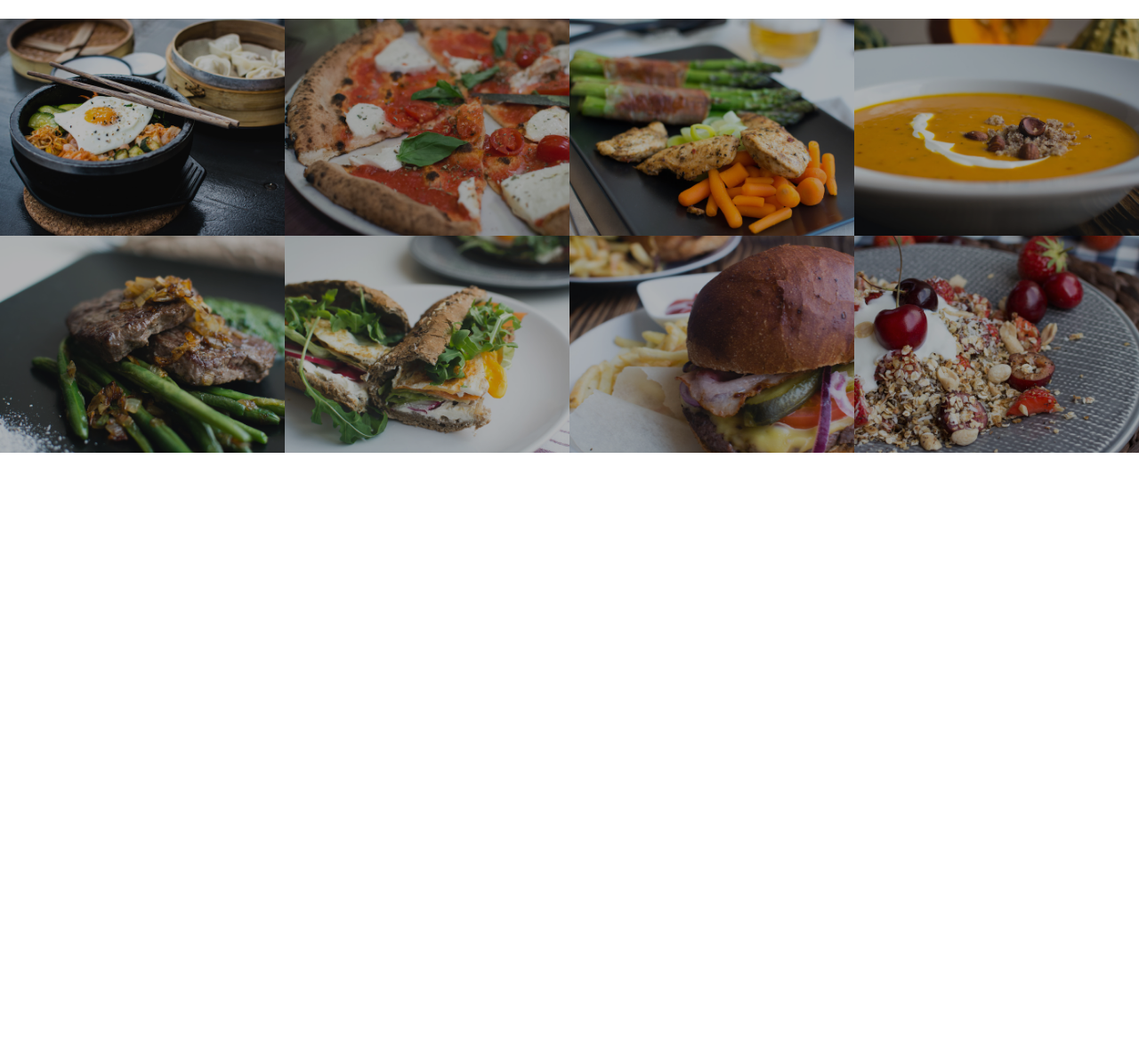
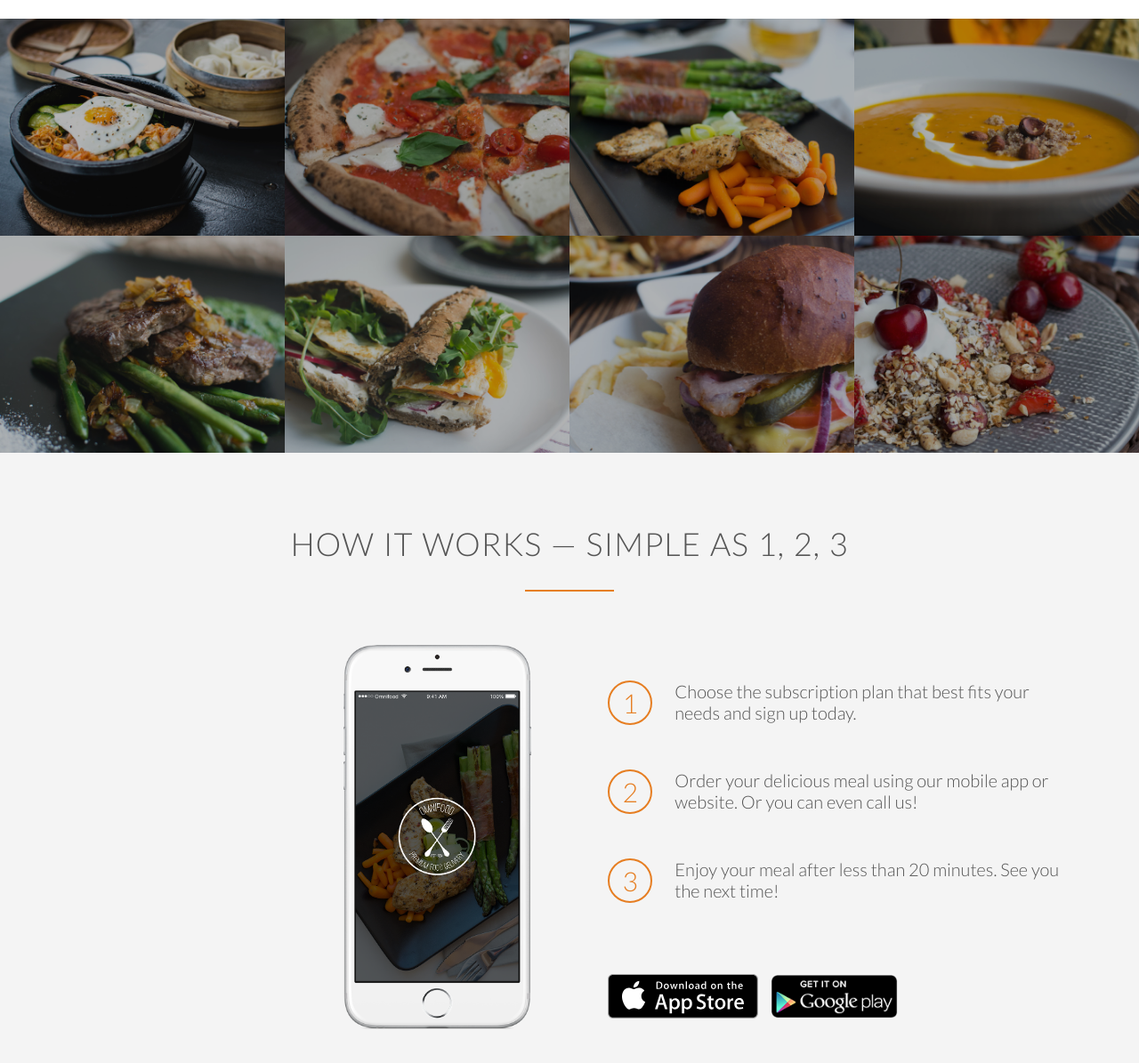
Before and after one commit to QianGuoqing/omnifood, a plain HTML site: page index.html in a window 1280 px wide. Shown: the part 1467-2662 px from the top of the page at 89% size. Before the commit the page ends 1976 px from the top, so only its background shows below. Drawn offline with Linux system fonts and the light colour scheme; files whose address does not match are found by name.

Commit message:
complete how-it-works section

```diff
--- a/index.html
+++ b/index.html
@@ -119,5 +119,33 @@
       </li>
     </ul>
   </section>
+
+  <section class="section-steps" id="works">
+    <div class="row">
+      <h2>How it works &mdash; Simple as 1, 2, 3</h2>
+    </div>
+    <div class="row">
+      <div class="col span-1-of-2 steps-box">
+        <img src="resources/img/app-iPhone.png" alt="Omnifood app on iPhone" class="app-screen js--wp-2">
+      </div>
+      <div class="col span-1-of-2 steps-box">
+        <div class="works-step clearfix">
+          <div>1</div>
+            <p>Choose the subscription plan that best fits your needs and sign up today.</p>
+          </div>
+          <div class="works-step clearfix">
+            <div>2</div>
+            <p>Order your delicious meal using our mobile app or website. Or you can even call us!</p>
+          </div>
+          <div class="works-step clearfix">
+            <div>3</div>
+            <p>Enjoy your meal after less than 20 minutes. See you the next time!</p>
+          </div>
+
+          <a href="#" class="btn-app"><img src="resources/img/download-app.svg" alt="App Store Button"></a>
+          <a href="#" class="btn-app"><img src="resources/img/download-app-android.png" alt="Play Store Button"></a>
+      </div>
+    </div>
+  </section>
 </body>
 </html>
--- a/resources/css/style.css
+++ b/resources/css/style.css
@@ -12,6 +12,17 @@ html {
   font-size: 20px;
   text-rendering: optimizeLegibility;
   overflow-x: hidden;
+}
+
+.clearfix {
+  zoom: 1;
+}
+.clearfix::after {
+  content: '.';
+  clear: both;
+  display: block;
+  height: 0;
+  visibility: hidden;
 }
 
 .row {
@@ -208,3 +219,50 @@ section {
   opacity: 1;
   transform: scale(1.03);
 }
+
+.section-steps {
+  background-color: #f4f4f4;
+}
+
+.steps-box:first-child {
+  text-align: right;
+  padding-right: 3%;
+  margin-top: 30px;
+}
+
+.steps-box:last-child {
+  padding-left: 3%;
+  margin-top: 70px;
+}
+
+.app-screen {
+  width: 40%;
+}
+
+.works-step {
+  margin-bottom: 50px;
+}
+
+.works-step:last-of-type {
+  margin-bottom: 80px;
+}
+
+.works-step div {
+  color: #e67e22;
+  border: 2px solid #e67e22;
+  display: inline-block;
+  border-radius: 50%;
+  height: 50px;
+  width: 50px;
+  text-align: center;
+  padding: 5px;
+  float: left;
+  font-size: 150%;
+  margin-right: 25px;
+}
+
+.btn-app img {
+  height: 50px;
+  width: auto;
+  margin-right: 10px;
+}
```
